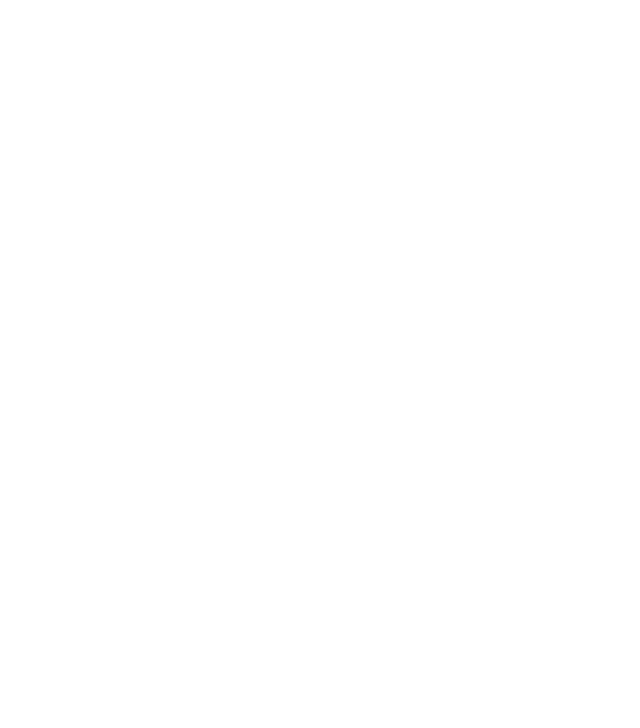
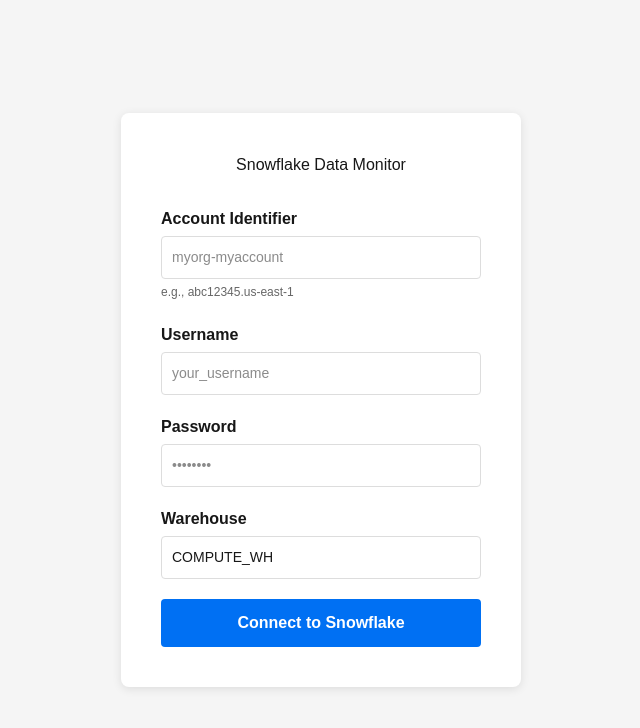
Before and after one commit to Aastha-Desai/secure-flake, a Next.js app: page / in a window 1280 px wide. Before the commit this address had no page. Shown: the top 728 px of the page, without its empty margins (319-959 px from the left). Built offline with nearby package versions, Linux system fonts and the light colour scheme.

Commit message:
Added SSO auth to snowflake, added a login page. Dashboard is still there.

```diff
--- a/src/app/page.tsx
+++ b/src/app/page.tsx
@@ -1,5 +1,198 @@
+"use client";
 import { redirect } from "next/navigation";
+//redirect("/dashboard");
 
-export default function Home() {
-  redirect("/dashboard");
+import { useState } from 'react';
+import { useRouter } from 'next/navigation';
+
+export default function LoginPage() {
+  const router = useRouter();
+  const [formData, setFormData] = useState({
+    account: '',
+    username: '',
+    password: '',
+    warehouse: 'COMPUTE_WH'
+  });
+  const [loading, setLoading] = useState(false);
+  const [error, setError] = useState('');
+
+  const handleChange = (e: React.ChangeEvent<HTMLInputElement>) => {
+    setFormData({
+      ...formData,
+      [e.target.name]: e.target.value
+    });
+  };
+
+  const handleSubmit = async (e: React.FormEvent) => {
+    e.preventDefault();
+    setLoading(true);
+    setError('');
+
+    try {
+      const response = await fetch('snowflake/connect', {
+        method: 'GET',
+        headers: {
+          'Content-Type': 'application/json',
+        },
+        body: JSON.stringify(formData)
+      });
+
+      const data = await response.json();
+
+      if (data.success) {
+        // Redirect to dashboard on successful connection
+        router.push('/dashboard');
+      } else {
+        setError(data.error || 'Connection failed');
+      }
+    } catch (err) {
+      setError('An error occurred. Please try again.');
+      console.error('Login error:', err);
+    } finally {
+      setLoading(false);
+    }
+  };
+
+  return (
+    <div style={{
+      minHeight: '100vh',
+      display: 'flex',
+      alignItems: 'center',
+      justifyContent: 'center',
+      backgroundColor: '#f5f5f5'
+    }}>
+      <div style={{
+        backgroundColor: 'white',
+        padding: '40px',
+        borderRadius: '8px',
+        boxShadow: '0 2px 10px rgba(0,0,0,0.1)',
+        width: '100%',
+        maxWidth: '400px'
+      }}>
+        <h1 style={{ marginBottom: '30px', textAlign: 'center' }}>
+          Snowflake Data Monitor
+        </h1>
+
+        <form onSubmit={handleSubmit}>
+          <div style={{ marginBottom: '20px' }}>
+            <label style={{ display: 'block', marginBottom: '5px', fontWeight: 'bold' }}>
+              Account Identifier
+            </label>
+            <input
+              type="text"
+              name="account"
+              value={formData.account}
+              onChange={handleChange}
+              placeholder="myorg-myaccount"
+              required
+              style={{
+                width: '100%',
+                padding: '10px',
+                border: '1px solid #ddd',
+                borderRadius: '4px',
+                fontSize: '14px'
+              }}
+            />
+            <small style={{ color: '#666', fontSize: '12px' }}>
+              e.g., abc12345.us-east-1
+            </small>
+          </div>
+
+          <div style={{ marginBottom: '20px' }}>
+            <label style={{ display: 'block', marginBottom: '5px', fontWeight: 'bold' }}>
+              Username
+            </label>
+            <input
+              type="text"
+              name="username"
+              value={formData.username}
+              onChange={handleChange}
+              placeholder="your_username"
+              required
+              style={{
+                width: '100%',
+                padding: '10px',
+                border: '1px solid #ddd',
+                borderRadius: '4px',
+                fontSize: '14px'
+              }}
+            />
+          </div>
+
+          <div style={{ marginBottom: '20px' }}>
+            <label style={{ display: 'block', marginBottom: '5px', fontWeight: 'bold' }}>
+              Password
+            </label>
+            <input
+              type="password"
+              name="password"
+              value={formData.password}
+              onChange={handleChange}
+              placeholder="••••••••"
+              required
+              style={{
+                width: '100%',
+                padding: '10px',
+                border: '1px solid #ddd',
+                borderRadius: '4px',
+                fontSize: '14px'
+              }}
+            />
+          </div>
+
+          <div style={{ marginBottom: '20px' }}>
+            <label style={{ display: 'block', marginBottom: '5px', fontWeight: 'bold' }}>
+              Warehouse
+            </label>
+            <input
+              type="text"
+              name="warehouse"
+              value={formData.warehouse}
+              onChange={handleChange}
+              placeholder="COMPUTE_WH"
+              required
+              style={{
+                width: '100%',
+                padding: '10px',
+                border: '1px solid #ddd',
+                borderRadius: '4px',
+                fontSize: '14px'
+              }}
+            />
+          </div>
+
+          {error && (
+            <div style={{
+              padding: '10px',
+              marginBottom: '20px',
+              backgroundColor: '#fee',
+              color: '#c00',
+              borderRadius: '4px',
+              fontSize: '14px'
+            }}>
+              {error}
+            </div>
+          )}
+
+          <button
+            type="submit"
+            disabled={loading}
+            style={{
+              width: '100%',
+              padding: '12px',
+              backgroundColor: loading ? '#ccc' : '#0070f3',
+              color: 'white',
+              border: 'none',
+              borderRadius: '4px',
+              fontSize: '16px',
+              fontWeight: 'bold',
+              cursor: loading ? 'not-allowed' : 'pointer'
+            }}
+          >
+            {loading ? 'Connecting...' : 'Connect to Snowflake'}
+          </button>
+        </form>
+      </div>
+    </div>
+  );
 }
--- /dev/null
+++ b/src/app/snowflake/connect.js
@@ -0,0 +1,33 @@
+var SNOWFLAKE = require('snowflake-sdk');
+
+export default async function handler(req, res) {
+    if (req.method === 'POST') {
+        return res.status(404).json({ 'ERROR': 'Method not allowed.'});
+    }
+
+    const { account, user, password, application } = req.body;
+
+    var CONNECTION = snowflake.createConnection( {
+        account: account,
+        username: user,
+        password: password,
+        application: application,
+        authenticator: "EXTERNALBROWSER"
+    })
+
+    CONNECTION.connectAsync(
+        function (err, conn){
+            console.error('Unable to connect:' + err.message);
+            //will add error handling here
+        }).then(() =>
+    {
+        console.log('Connected to Snowflake')
+        connection_id = conn.getId();
+        //store connection id
+        var statement = connection.execute();
+    })
+
+    //visually show that the connection is stable
+    const isConnectionValid =  await CONNECTION.isValidAsync();
+
+}
```
